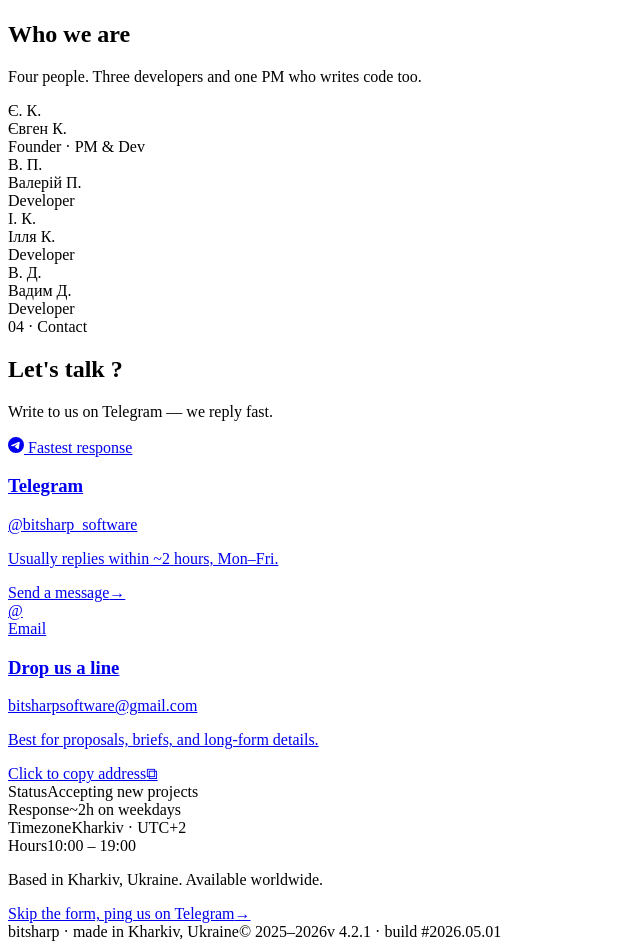
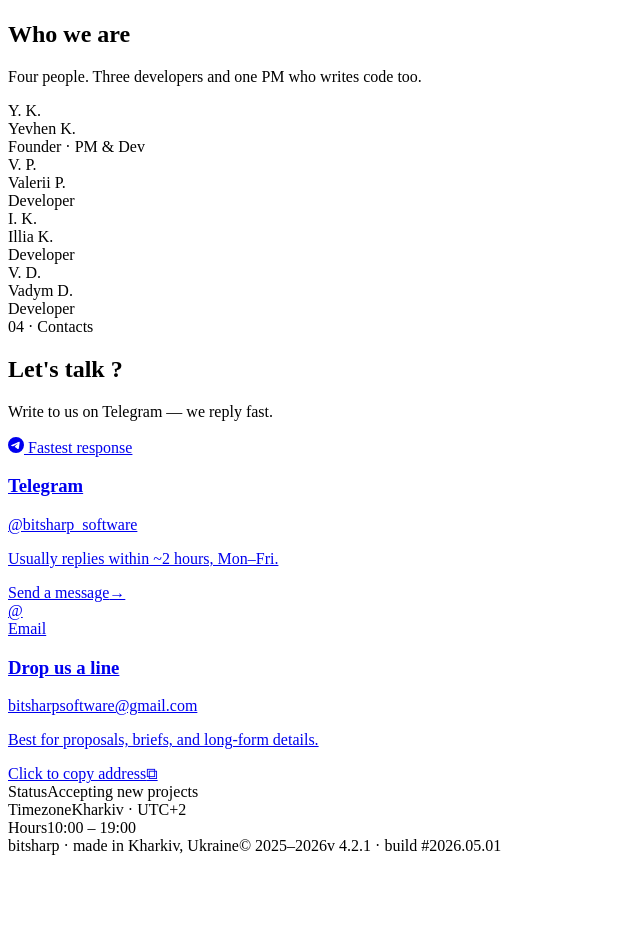
Before and after one commit to bit-sharp/bitsharp, a React (Vite) app: page / in a window 1280 px wide. Shown: the part 2300-3249 px from the top of the page, without its empty margins (0-640 px from the left). After the commit the page ends 3163 px from the top, so only its background shows below. Built offline with nearby package versions, Linux system fonts and the light colour scheme; the HTML template or start-up script is replaced by a standard one.

Commit message:
refactor: simplify language detection and update contact section layout

```diff
--- a/src/App.jsx
+++ b/src/App.jsx
@@ -12,13 +12,7 @@
 const ACCENT = '#AF64B2'
 
 export default function App() {
-  const [language, setLanguage] = useState(() => {
-    if (typeof navigator === 'undefined') return 'en'
-    const langs = [navigator.language, ...(navigator.languages || [])]
-      .filter(Boolean)
-      .map(l => l.toLowerCase())
-    return langs.some(l => l.startsWith('uk') || l.startsWith('ru')) ? 'uk' : 'en'
-  })
+  const [language, setLanguage] = useState('en')
   const copy = COPY[language]
 
   useEffect(() => {
--- a/src/components/Contact.jsx
+++ b/src/components/Contact.jsx
@@ -23,7 +23,7 @@
     <section className="contact reveal" id="contact" style={{ '--reveal-i': 3 }}>
       <div className="contact-inner">
         <header className="sec-head">
-          <div className="sec-tag">04 · Contact</div>
+          <div className="sec-tag">04 · Contacts</div>
           <h2 className="sec-title">
             {copy.contactTitle}<span className="contact-period"> ?</span>
           </h2>
@@ -84,10 +84,6 @@
               </span>
             </div>
             <div className="info-row">
-              <span className="info-label">Response</span>
-              <span className="info-value">~2h on weekdays</span>
-            </div>
-            <div className="info-row">
               <span className="info-label">Timezone</span>
               <span className="info-value">Kharkiv · UTC+2</span>
             </div>
@@ -97,18 +93,6 @@
             </div>
           </div>
         </div>
-
-        <div className="contact-footer">
-          <div className="cf-left">
-            <p>Based in Kharkiv, Ukraine. Available worldwide.</p>
-          </div>
-          <div className="cf-right">
-            <a href={TG_URL} target="_blank" rel="noreferrer" className="cf-quick">
-              Skip the form, ping us on Telegram
-              <span className="btn-arrow">→</span>
-            </a>
-          </div>
-        </div>
       </div>
     </section>
   )
--- a/src/components/Hero.jsx
+++ b/src/components/Hero.jsx
@@ -12,7 +12,7 @@
   return (
     <section className="hero" id="top">
       <div className="hero-frame">
-        <h1 className="hero-title">
+        <h1 className="hero-title" translate="no">
           <SharpenGrid accent={accent} enabled={showGrid} />
           <span className="ht-line">{copy.heroLine1}</span>
           <span className="ht-line ht-display">{copy.heroLine2}<span className="ht-period">.</span></span>
--- a/src/components/Team.jsx
+++ b/src/components/Team.jsx
@@ -1,5 +1,3 @@
-import { TEAM } from '../data'
-
 export default function Team({ copy }) {
   return (
     <section className="team reveal" id="team" style={{ '--reveal-i': 2 }}>
@@ -9,7 +7,7 @@
         <p className="sec-sub">{copy.teamSub}</p>
       </header>
       <div className="team-grid">
-        {TEAM.map((m, i) => (
+        {copy.team.map((m, i) => (
           <div key={i} className="member">
             <div className="member-avatar">
               <span className="member-initials">{m.initials}</span>
--- a/src/data.js
+++ b/src/data.js
@@ -25,15 +25,22 @@
     teamSub: "Four people. Three developers and one PM who writes code too.",
     contactTitle: "Let's talk",
     contactSub: "Write to us on Telegram — we reply fast.",
-    footerNote: "bitsharp · made in Kharkiv, Ukraine"
+    contactTag: "04 · Contact",
+    footerNote: "bitsharp · made in Kharkiv, Ukraine",
+    team: [
+      { initials: "Y. K.", name: "Yevhen K.", role: "Founder · PM & Dev" },
+      { initials: "V. P.", name: "Valerii P.", role: "Developer" },
+      { initials: "I. K.", name: "Illia K.", role: "Developer" },
+      { initials: "V. D.", name: "Vadym D.", role: "Developer" },
+    ]
   },
   uk: {
     nav: ["Послуги", "Процес", "Команда", "Контакти"],
     cta: "Розпочати проєкт",
     eyebrow: "Незалежна студія розробки · з 2025 · Харків / віддалено",
-    heroLine1: "Ми пишемо",
-    heroLine2: "гострий",
-    heroLine3: "софт.",
+    heroLine1: "We build",
+    heroLine2: "sharp",
+    heroLine3: "software.",
     heroSub: "bitsharp — четверо розробників із Харкова. Робимо вебзастосунки на React/Svelte, мобільні на Flutter, дизайн у Figma.",
     heroCta1: "Що ми робимо",
     heroCta2: "Вибрані роботи",
@@ -53,7 +60,14 @@
     teamSub: "Четверо. Три розробники та менеджер, що теж пише код.",
     contactTitle: "Поговорімо",
     contactSub: "Напишіть нам у Telegram — відповідаємо швидко.",
-    footerNote: "bitsharp · зроблено у Харкові, Україна"
+    contactTag: "04 · Контакти",
+    footerNote: "bitsharp · зроблено у Харкові, Україна",
+    team: [
+      { initials: "Є. К.", name: "Євген К.", role: "Засновник · PM & Dev" },
+      { initials: "В. П.", name: "Валерій П.", role: "Розробник" },
+      { initials: "І. К.", name: "Ілля К.", role: "Розробник" },
+      { initials: "В. Д.", name: "Вадим Д.", role: "Розробник" },
+    ]
   }
 }
 
@@ -130,10 +144,3 @@
 export const WORK = [
   { client: "Placeholder",  sector: "Web",  year: "2025", note: "Add your project here.", metric: "—" },
 ]
-
-export const TEAM = [
-  { initials: "Є. К.", name: "Євген К.", role: "Founder · PM & Dev", yrs: 2, focus: "React · TypeScript" },
-  { initials: "В. П.", name: "Валерій П.", role: "Developer",           yrs: 2, focus: "React · Next.js"   },
-  { initials: "І. К.", name: "Ілля К.", role: "Developer",           yrs: 3, focus: "Flutter · Dart"    },
-  { initials: "В. Д.", name: "Вадим Д.", role: "Developer",           yrs: 3, focus: "Python · Node.js"  },
-]
```
Also changed, not shown: src/styles.css (+13 -2 lines).
